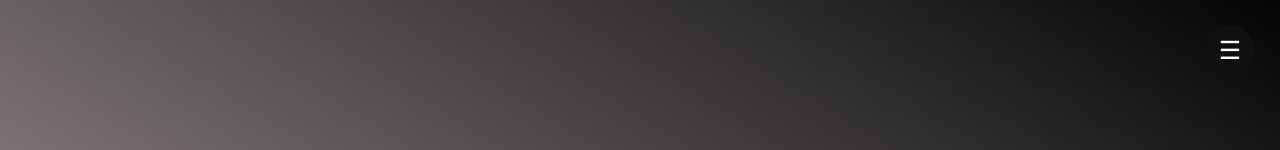
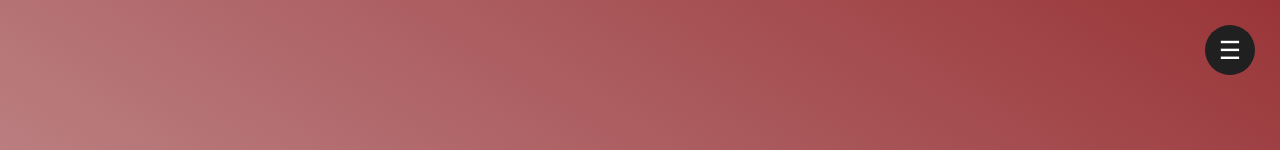
Before and after one commit to albersonmiranda/mpb-site, a plain HTML site: page index.html in a window 1280 px wide. Shown: the top 150 px of the page. Drawn offline with Linux system fonts and the light colour scheme.

Commit message:
add logo 2nd page

```diff
--- a/css/templatemo-style.css
+++ b/css/templatemo-style.css
@@ -12,7 +12,7 @@ https://templatemo.com/tm-521-get-ready
     margin: 0;
     -webkit-perspective: 1000;
     font-family: "Roboto", "Poppins", sans-serif;
-    background: #303030;
+    background: #993639;
   }
 
   body, html {
@@ -80,6 +80,7 @@ https://templatemo.com/tm-521-get-ready
   ::-webkit-scrollbar{
     width: 8px;
     height: 8px;
+    background: #202020;
   }
 
   ::-webkit-scrollbar-thumb {
@@ -88,8 +89,8 @@ https://templatemo.com/tm-521-get-ready
   }
 
   .overlay {
-    background: linear-gradient(to top right, #dfcfcf, #000000);
-    opacity: 0.9;
+    background: linear-gradient(to top right, #dfcfcf, #993639);
+    opacity: 0.8;
     position: absolute;
     top: 0;
     right: 0;
@@ -213,8 +214,12 @@ https://templatemo.com/tm-521-get-ready
     top: 25px;
   }
 
+  .menu-burger {
+    background: #202020;
+  }
+
   .menu-bg {
-    background: #101010;
+    background: #993639;
     pointer-events: none;
     transition: .3s;
     right: 50px;
--- a/index.html
+++ b/index.html
@@ -72,6 +72,7 @@ https://templatemo.com/tm-521-get-ready
        <div class="container">
          <div class="row">
            <div class="col-md-offset-2 col-md-4 col-sm-6">
+               <img src="images/logo1.png" alt="logo" />
           <!--<h1>Menu</h1>
              <ul class="menu">
                 <li><a href="#">Home</a></li>
```
